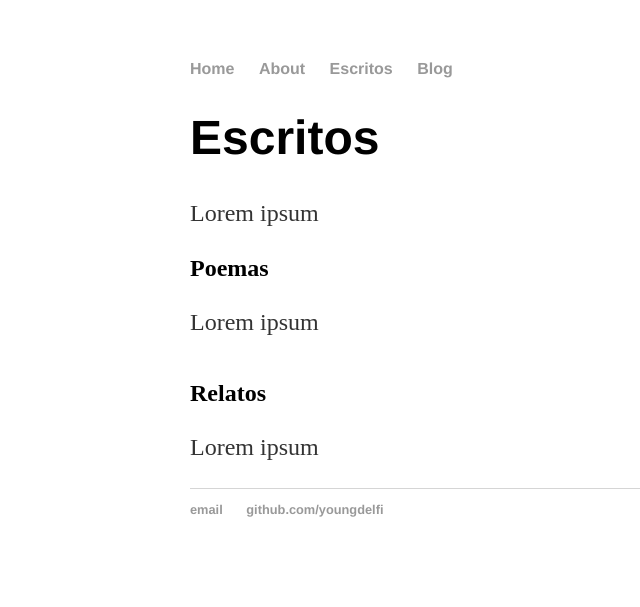
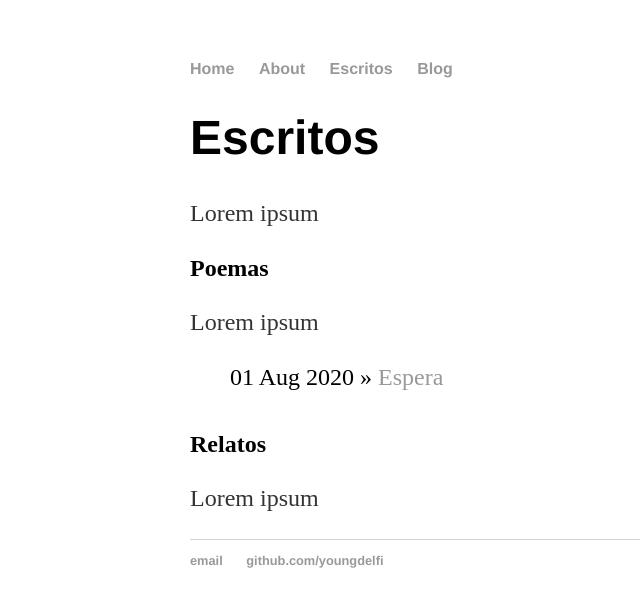
Before and after one commit to youngdelfi/youngdelfi.github.io, a Jekyll site: the page built from escritos/index.html, in a window 1280 px wide. Shown: the top 607 px of the page, without its empty margins (2-642 px from the left). Built offline with Jekyll 4.4.1, drawn with Linux system fonts in a browser that asks for light colours.

Commit message:
Update index.html

```diff
--- a/escritos/index.html
+++ b/escritos/index.html
@@ -8,7 +8,7 @@ title: Escritos
 <h2>Poemas</h2>
 <p>Lorem ipsum</p>
 	<ul class="posts">
-		{% for post in site.category[poem] %}
+		{% for post in site.categories.poem %}
 	    		<li><span>{{ post.date | date_to_string }}</span> » <a href="{{ post.url }}" title="{{ post.title }}">{{ post.title }}</a></li>
 		{% endfor %}
 	</ul>
```
